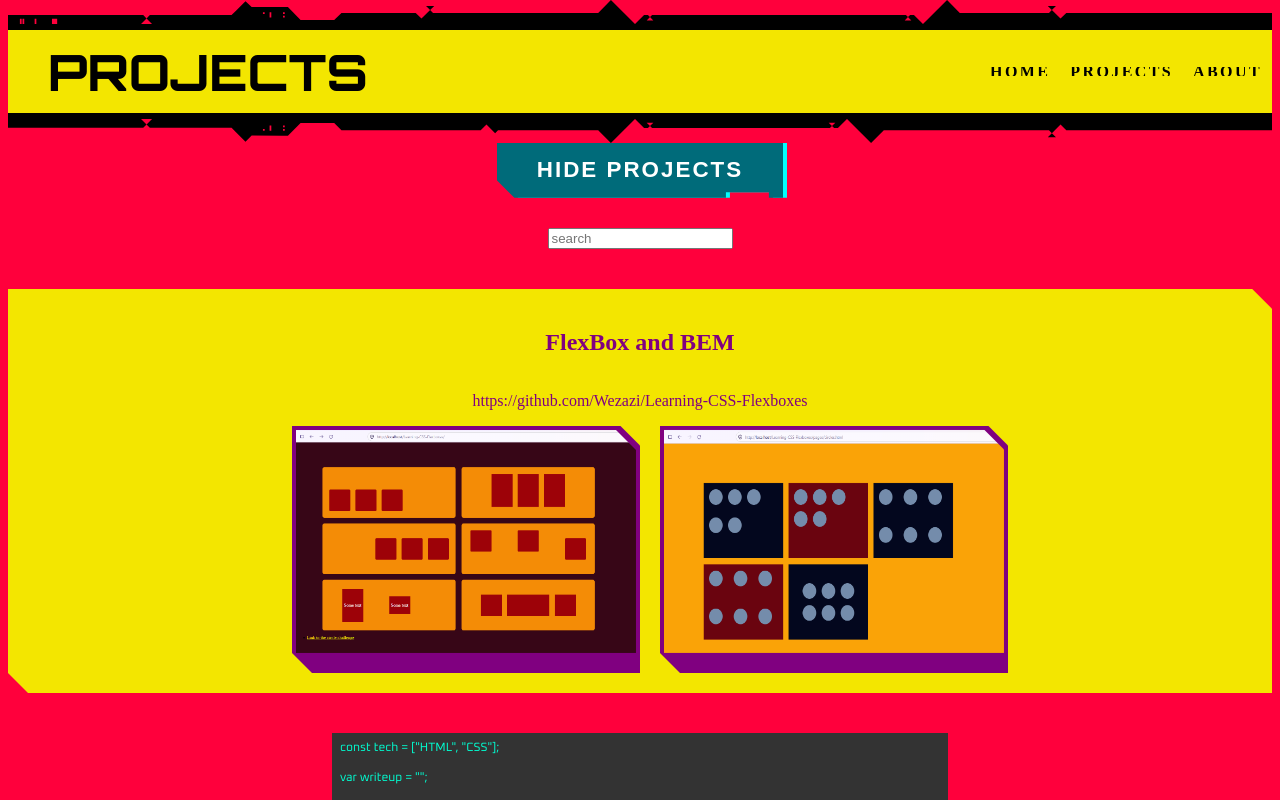
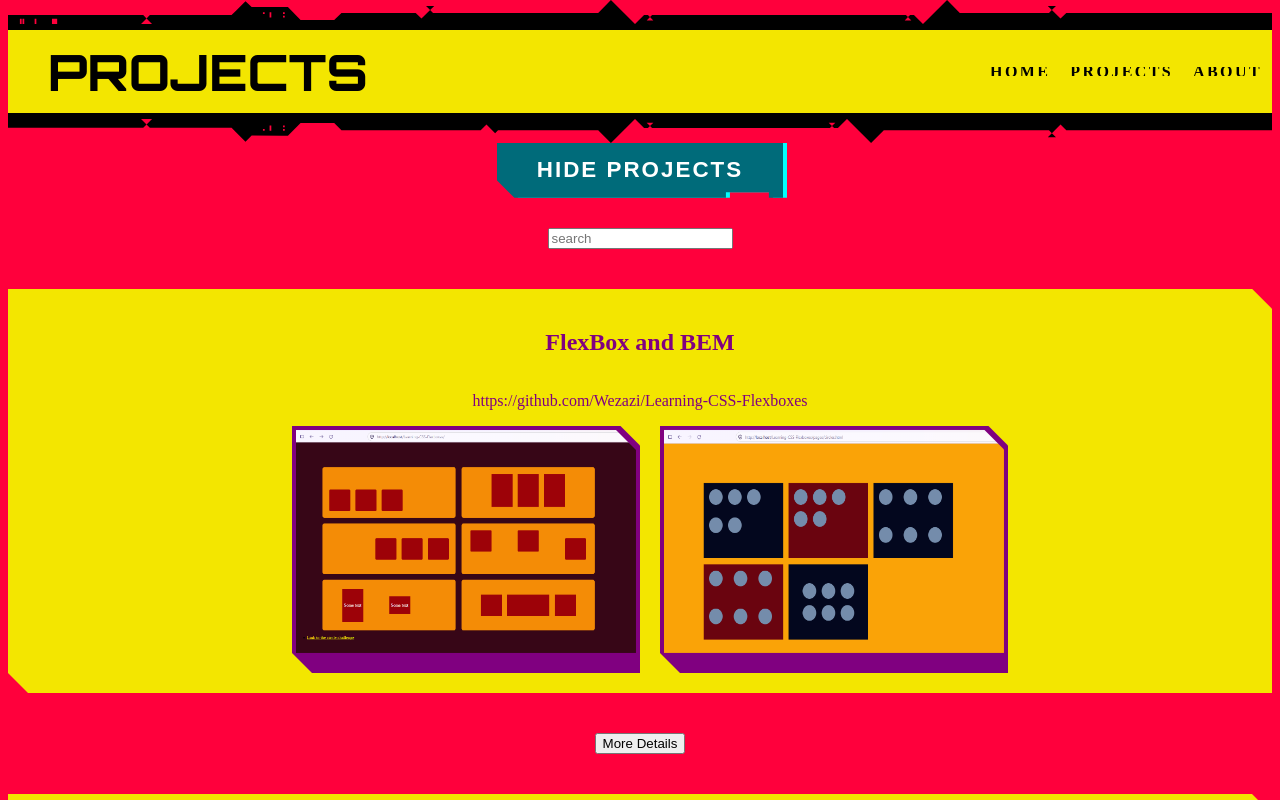
Before and after one commit to Wezazi/MyReactApp, a React (Vite) app: page /projects in a window 1280 px wide. Both pictures are taken after a click on the button "SHOW PROJECTS". Shown: the top 800 px of the page. Built offline with nearby package versions, Linux system fonts and the light colour scheme; a web font is replaced by a local one.

Commit message:
improved project according to feedback

```diff
--- a/src/Components/Terminal/Terminal.jsx
+++ b/src/Components/Terminal/Terminal.jsx
@@ -1,10 +1,26 @@
 import "./Terminal.css";
+import { useState } from "react";
+
 
 
 function Terminal(props){
 
+    const [isOpen, setIsOpen] = useState(false);
+
     return(
+
         <>
+
+
+            <div className="buttonContainer">
+                <button onClick={() => {
+                    setIsOpen(!isOpen);
+                }}>{isOpen ? "Less Details" : "More Details"}</button>
+            </div>
+
+
+
+            {isOpen &&(
                 <div className="block-c">
                     <div className="code-block oxanium-font">
                         const tech = {props.tech};
@@ -17,6 +33,7 @@ function Terminal(props){
                     </div>
 
                 </div>
+            )}
         </>
     )
 }
```
Lines whose indentation alone changed are shown as unchanged.
